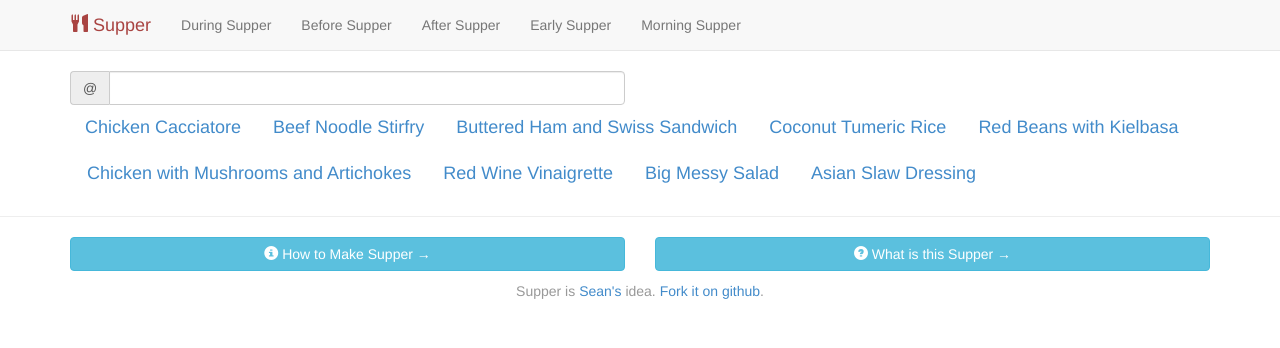
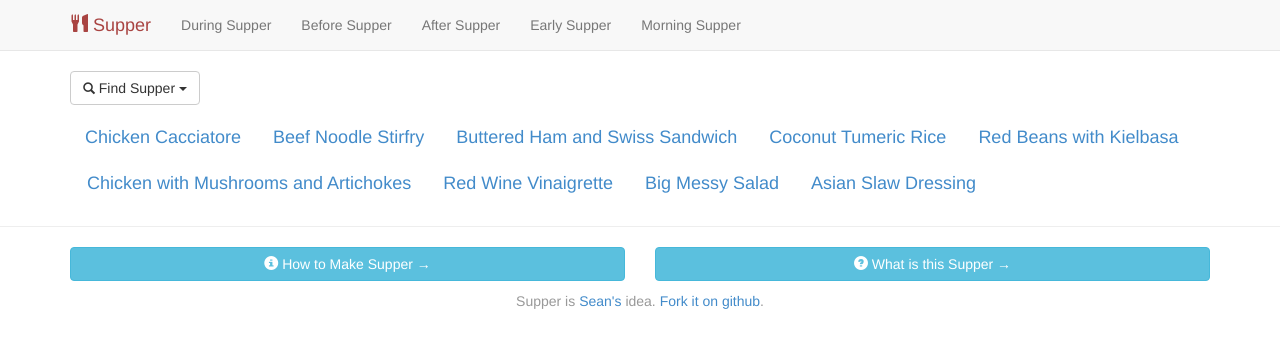
Before and after one commit to seangirard/supper, a Jekyll site: the page built from index.md, in a window 1280 px wide. Shown: the top 348 px of the page. Built offline with Jekyll 4.4.1, drawn with Linux system fonts in a browser that asks for light colours; nearby versions of some CDN libraries.

Commit message:
find supper

```diff
--- a/_includes/search.md
+++ b/_includes/search.md
@@ -1,10 +1,10 @@
-<div class="row">
-  <div class="col-md-6">
+<p>
+	<a class="btn btn-default" data-toggle="collapse" href="#find-supper">
+    <small class="glyphicon glyphicon-search"> </small>
+    Find Supper <span class="caret"></span>
+  </a>
+</p>
 
-<div class="input-group">
-  <span class="input-group-addon">@</span>
-  <input type="text" class="form-control find-supper" placeholder="" />
+<div id="find-supper" class="collapse">
+	<input type="text" class="form-control find-supper" placeholder="" />
 </div>
-
-  </div>
-</div>
```
